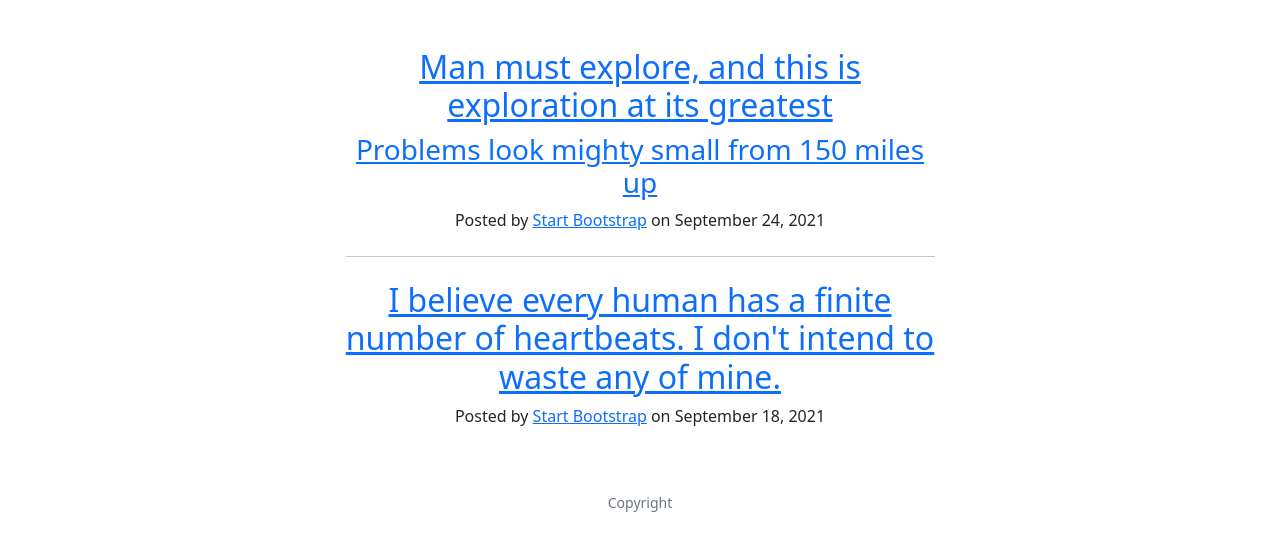
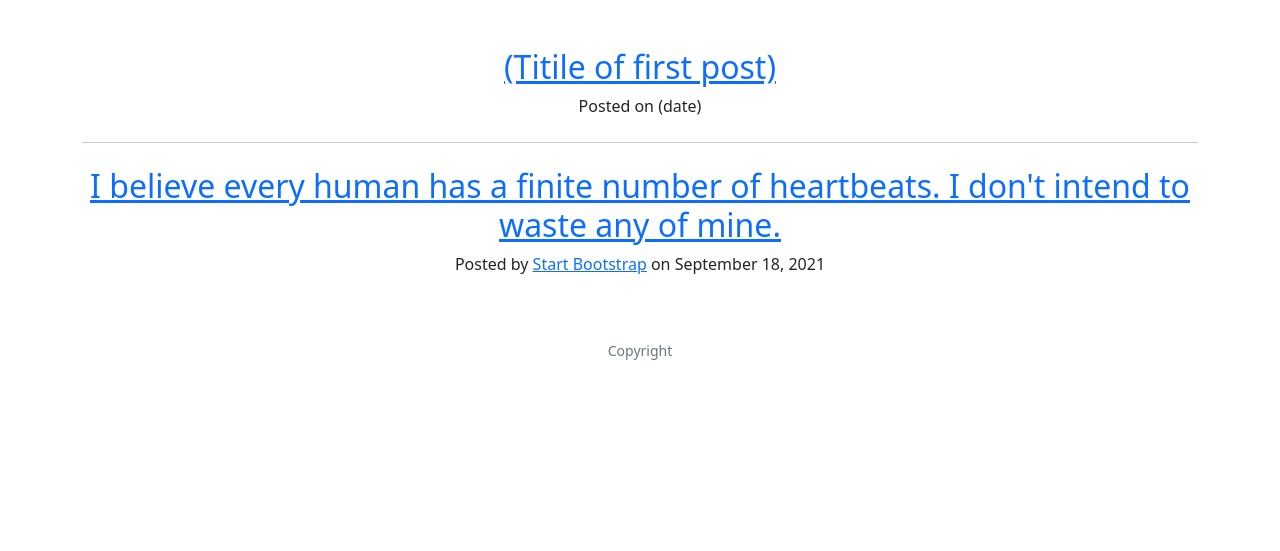
Before and after one commit to Lindsay-00/Treehole, a Flask app: template myproject/flaskr/templates/index.html in a window 1280 px wide. Shown: the part 66-617 px from the top of the page. Run offline with Flask 2, Linux system fonts and the light colour scheme; the template is opened without the code that fills it, so the values that code supplies are empty; some libraries are stand-ins or nearby versions.

Commit message:
Wed, Dec 8, 2021, 8:52 PM +00:00

```diff
--- a/myproject/flaskr/templates/index.html
+++ b/myproject/flaskr/templates/index.html
@@ -7,19 +7,14 @@
 {% block main %}
 
 <!-- Display Blog posts -->
-<div class="container px-4 px-lg-5">
-    <div class="row gx-4 gx-lg-5 justify-content-center">
-        <div class="col-md-10 col-lg-8 col-xl-7">
+<div class="container">
             <!-- Post preview-->
             <div class="post-preview">
                 <a href="post.html">
-                    <h2 class="post-title">Man must explore, and this is exploration at its greatest</h2>
-                    <h3 class="post-subtitle">Problems look mighty small from 150 miles up</h3>
+                    <h2 class="post-title">(Titile of first post)</h2>
                 </a>
                 <p class="post-meta">
-                    Posted by
-                    <a href="#!">Start Bootstrap</a>
-                    on September 24, 2021
+                    Posted on (date)
                 </p>
             </div>
             <!-- Divider-->
```
Also changed, not shown: myproject/flaskr/templates/post.html (added).
